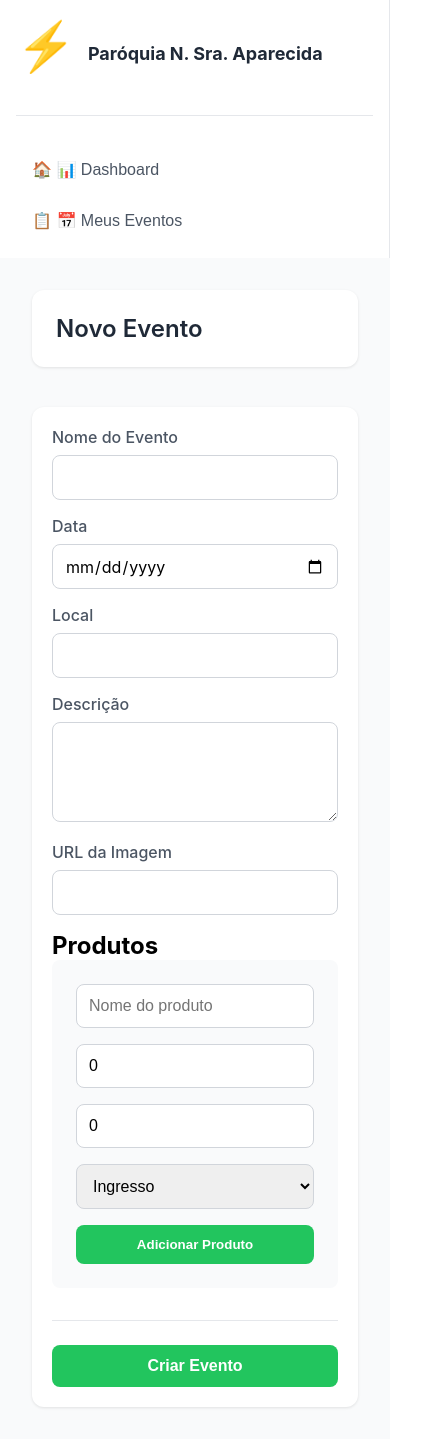
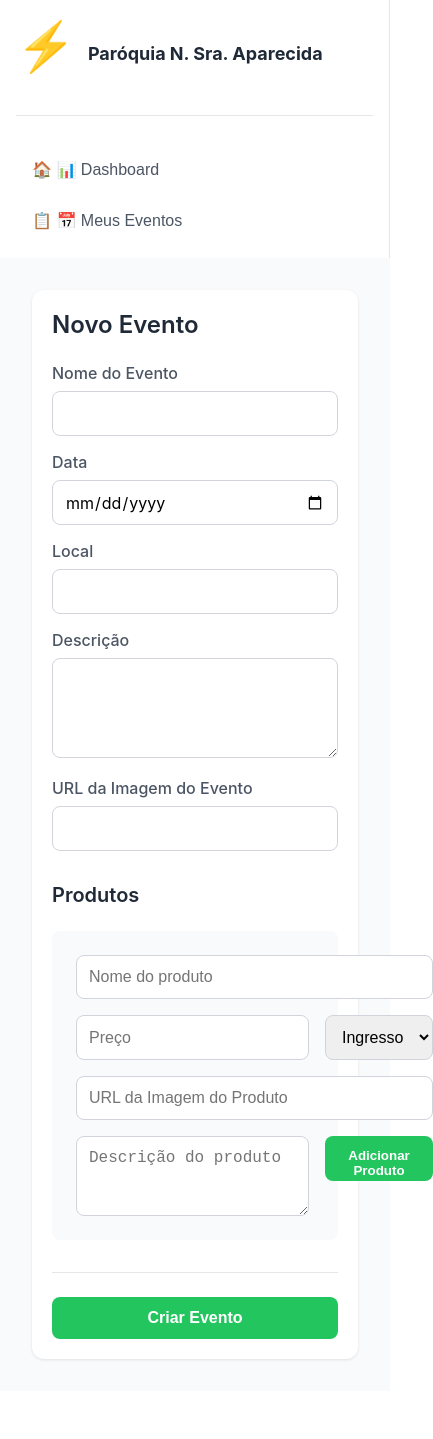
Before and after one commit to vinnimagalhaes/admin-igreja, a React (Vite) app: page /admin/events in a window 390 px wide. Shown: the whole page, 433 px wide, since content can reach past the window. After the commit the page ends 1391 px from the top, so only its background shows below. Built offline with nearby package versions, Linux system fonts and the light colour scheme.

Commit message:
Melhorias no layout e padronização dos botões

```diff
--- a/src/pages/Events.css
+++ b/src/pages/Events.css
@@ -38,6 +38,23 @@
   box-shadow: 0 1px 3px rgba(0, 0, 0, 0.1);
 }
 
+.event-form h2 {
+  color: #1f2937;
+  margin: 0 0 24px 0;
+  font-size: 24px;
+  font-weight: 600;
+}
+
+.event-form h3 {
+  color: #1f2937;
+  margin: 32px 0 24px 0;
+  font-size: 20px;
+  font-weight: 600;
+  display: flex;
+  align-items: center;
+  gap: 8px;
+}
+
 .form-group {
   margin-bottom: 24px;
 }
@@ -58,12 +75,15 @@
   border-radius: 8px;
   font-size: 16px;
   transition: border-color 0.2s;
+}
+
+.form-group input,
+.form-group select {
   height: 45px;
 }
 
 .form-group textarea {
   min-height: 120px;
-  height: auto;
   resize: vertical;
 }
 
@@ -77,7 +97,7 @@
 
 .add-product-form {
   display: grid;
-  grid-template-columns: 2fr 1fr 1fr 1fr;
+  grid-template-columns: 1fr 1fr;
   gap: 16px;
   margin-bottom: 24px;
   padding: 24px;
@@ -85,16 +105,49 @@
   border-radius: 8px;
 }
 
+/* Nome do produto ocupa toda a largura */
+.add-product-form input[placeholder="Nome do produto"] {
+  grid-column: span 2;
+}
+
+/* Preço e categoria ficam lado a lado */
+.add-product-form input[placeholder="Preço"],
+.add-product-form select {
+  grid-column: span 1;
+}
+
+/* URL da imagem ocupa toda a largura */
+.add-product-form input[placeholder="URL da Imagem do Produto"] {
+  grid-column: span 2;
+}
+
+/* Descrição ocupa toda a largura */
+.add-product-form textarea {
+  grid-column: span 2;
+  min-height: 80px;
+  resize: vertical;
+}
+
 .add-product-form input,
-.add-product-form select {
+.add-product-form select,
+.add-product-form textarea {
   padding: 12px;
   border: 1px solid #d1d5db;
   border-radius: 8px;
   font-size: 16px;
+  transition: all 0.2s;
+}
+
+.add-product-form input:focus,
+.add-product-form select:focus,
+.add-product-form textarea:focus {
+  outline: none;
+  border-color: #22c55e;
+  box-shadow: 0 0 0 3px rgba(34, 197, 94, 0.1);
 }
 
 .add-product-form button {
-  grid-column: span 4;
+  grid-column: span 2;
   background-color: #22c55e;
   color: white;
   border: none;
@@ -103,10 +156,12 @@
   font-weight: 600;
   cursor: pointer;
   transition: all 0.2s;
+  height: 45px;
 }
 
 .add-product-form button:hover {
   background-color: #16a34a;
+  transform: translateY(-2px);
 }
 
 .product-item {
@@ -132,6 +187,7 @@
 
 .product-item button:hover {
   background-color: #dc2626;
+  transform: translateY(-1px);
 }
 
 .form-actions {
@@ -189,8 +245,11 @@
     grid-template-columns: 1fr;
   }
 
+  .add-product-form input,
+  .add-product-form select,
+  .add-product-form textarea,
   .add-product-form button {
-    grid-column: auto;
+    grid-column: span 1;
   }
 
   .form-actions {
--- a/src/pages/Events.tsx
+++ b/src/pages/Events.tsx
@@ -7,7 +7,6 @@ interface Product {
   id: number;
   name: string;
   price: number;
-  maxQuantity: number;
   category: 'food' | 'drink' | 'ticket' | 'other';
   description?: string;
   image?: string;
@@ -44,8 +43,9 @@ function Events() {
     id: Date.now(),
     name: '',
     price: 0,
-    maxQuantity: 0,
-    category: 'ticket'
+    category: 'ticket',
+    description: '',
+    image: ''
   });
 
   useEffect(() => {
@@ -74,10 +74,11 @@ function Events() {
 
     setEvents(updatedEvents);
     saveEvents(updatedEvents);
-    navigate('/events-list');
+    navigate('/admin/events-list');
   };
 
   const handleAddProduct = () => {
+    if (newProduct.name && newProduct.price > 0) {
       setCurrentEvent(prev => ({
         ...prev,
         products: [...prev.products, { ...newProduct, id: Date.now() }]
@@ -87,9 +88,11 @@ function Events() {
         id: Date.now(),
         name: '',
         price: 0,
-      maxQuantity: 0,
-      category: 'ticket'
+        category: 'ticket',
+        description: '',
+        image: ''
       });
+    }
   };
 
   const handleDeleteProduct = (productId: number) => {
@@ -99,20 +102,11 @@ function Events() {
     }));
   };
 
-  const handleDeleteEvent = () => {
-    const updatedEvents = events.filter(e => e.id !== Number(editEventId));
-    setEvents(updatedEvents);
-    saveEvents(updatedEvents);
-    navigate('/events-list');
-  };
-
   return (
     <div className="events-container">
-      <header className="events-header">
-        <h1>{editEventId ? 'Editar Evento' : 'Novo Evento'}</h1>
-      </header>
+      <div className="event-form">
+        <h2>{editEventId ? 'Editar Evento' : 'Novo Evento'}</h2>
 
-      <div className="event-form">
         <div className="form-group">
           <label>Nome do Evento</label>
           <input
@@ -149,7 +143,7 @@ function Events() {
         </div>
 
         <div className="form-group">
-          <label>URL da Imagem</label>
+          <label>URL da Imagem do Evento</label>
           <input
             type="text"
             value={currentEvent.image}
@@ -157,7 +151,7 @@ function Events() {
           />
         </div>
 
-        <h2>Produtos</h2>
+        <h3>Produtos</h3>
         {currentEvent.products.map(product => (
           <div key={product.id} className="product-item">
             <span>{product.name} - R$ {product.price}</span>
@@ -175,14 +169,8 @@ function Events() {
           <input
             type="number"
             placeholder="Preço"
-            value={newProduct.price}
+            value={newProduct.price || ''}
             onChange={e => setNewProduct({ ...newProduct, price: Number(e.target.value) })}
-          />
-          <input
-            type="number"
-            placeholder="Quantidade máxima"
-            value={newProduct.maxQuantity}
-            onChange={e => setNewProduct({ ...newProduct, maxQuantity: Number(e.target.value) })}
           />
           <select
             value={newProduct.category}
@@ -193,6 +181,17 @@ function Events() {
             <option value="drink">Bebida</option>
             <option value="other">Outro</option>
           </select>
+          <input
+            type="text"
+            placeholder="URL da Imagem do Produto"
+            value={newProduct.image}
+            onChange={e => setNewProduct({ ...newProduct, image: e.target.value })}
+          />
+          <textarea
+            placeholder="Descrição do produto"
+            value={newProduct.description}
+            onChange={e => setNewProduct({ ...newProduct, description: e.target.value })}
+          />
           <button onClick={handleAddProduct}>Adicionar Produto</button>
         </div>
 
@@ -200,11 +199,6 @@ function Events() {
           <button className="action-button" onClick={handleSaveEvent}>
             {editEventId ? 'Salvar Alterações' : 'Criar Evento'}
           </button>
-          {editEventId && (
-            <button className="delete-button" onClick={handleDeleteEvent}>
-              Excluir Evento
-            </button>
-          )}
         </div>
       </div>
     </div>
```
Lines whose indentation alone changed are shown as unchanged.
